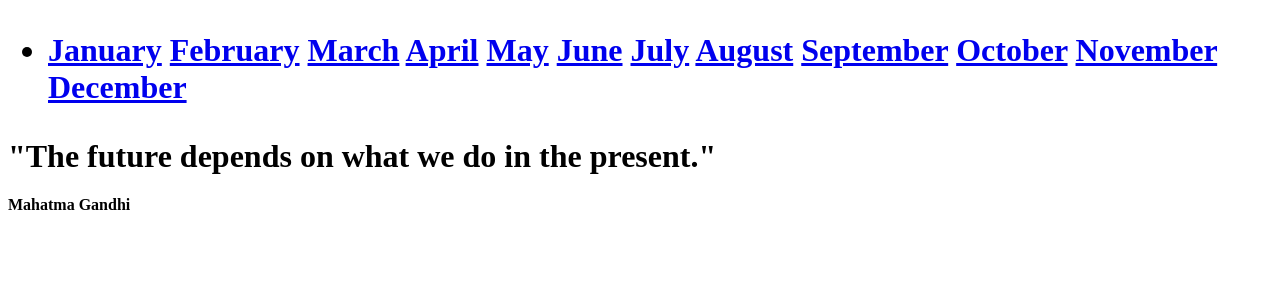
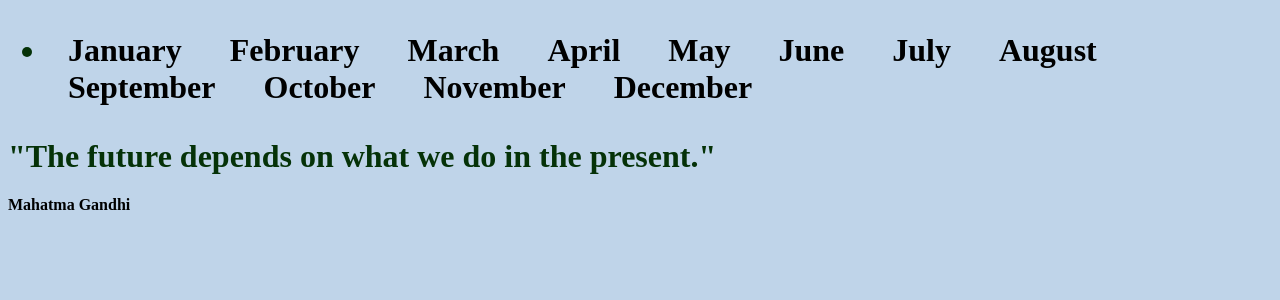
Before and after one commit to ofwonogodwin/monthly_challenges-App2, a Django app: page /apr/ in a window 1280 px wide. Shown: the top 300 px of the page. Run offline with Django 5.2, Linux system fonts and the light colour scheme.

Commit message:
created static main.css File

```diff
--- /dev/null
+++ b/challenges/static/main.css
@@ -0,0 +1,11 @@
+body{
+    background-color: rgb(191, 212, 233);
+}
+a{
+    padding: 20px;
+    text-decoration: none;
+    color: black;
+}
+h1{
+    color: rgb(5, 50, 8);
+}
--- a/templates/base.html
+++ b/templates/base.html
@@ -4,9 +4,11 @@
 <head>
     <meta charset="UTF-8">
     <meta name="viewport" content="width=device-width, initial-scale=1.0">
+    <link rel="stylesheet" href="{% static 'main.css' %}">
     <title>Document</title>
 </head>
 <body>
+    <div class = 'top'>
     <h1>
         <ul>
             <li>
@@ -25,6 +27,7 @@
             </li>
         </ul>
     </h1>
+    </div>
 </body>
 </html>
 
```
